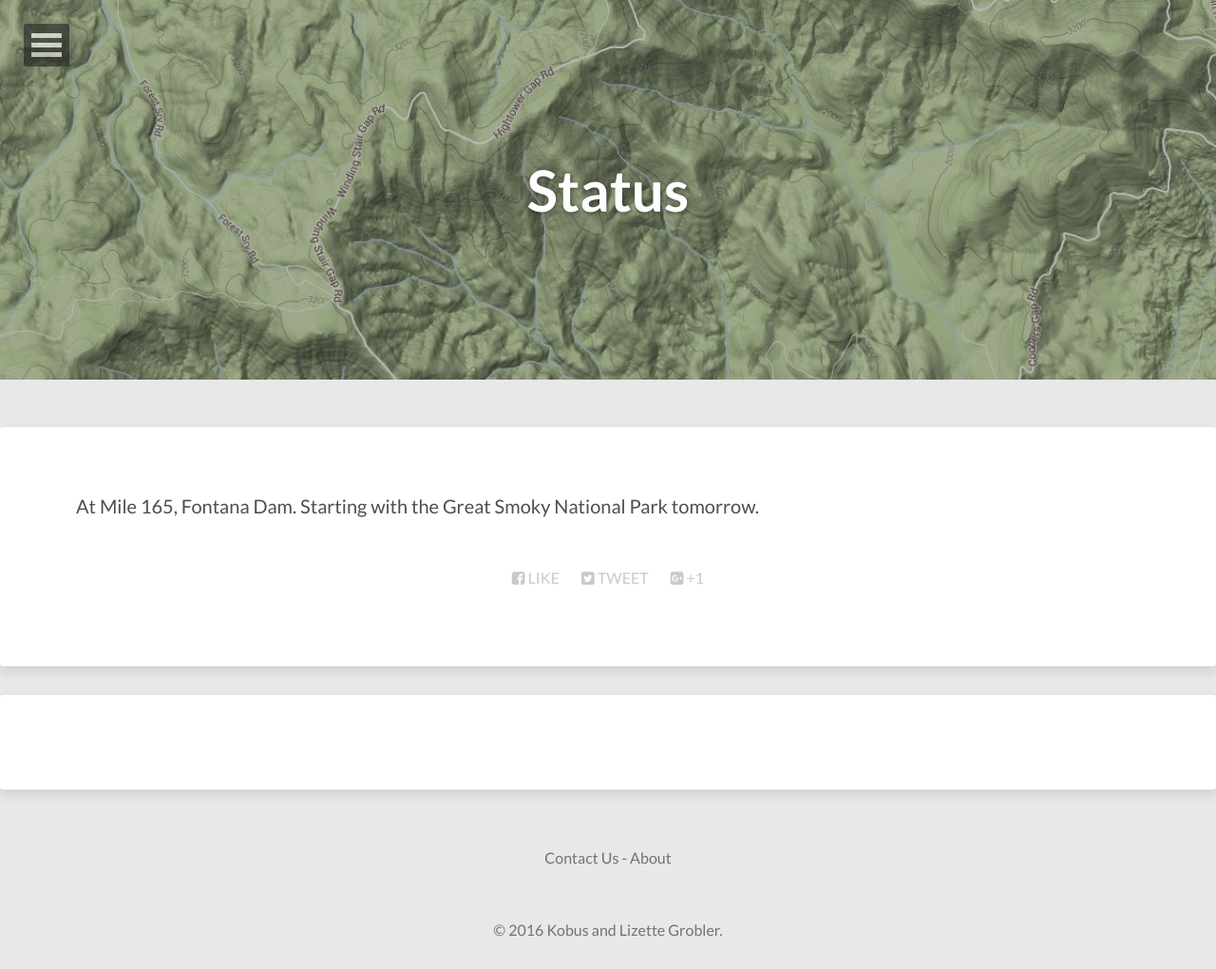
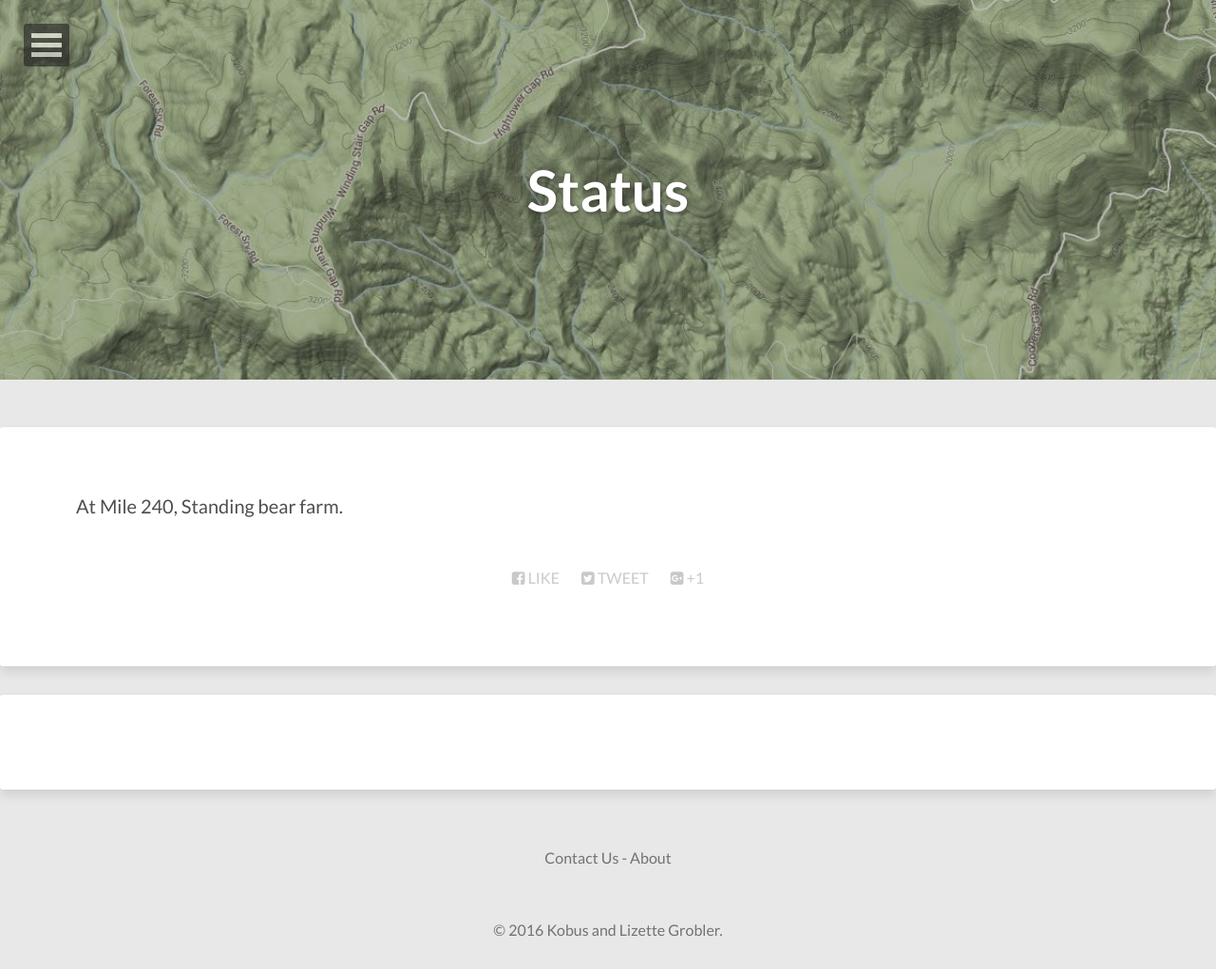
Before and after one commit to kobusgrobler/kobusgrobler.github.io, a Jekyll site: the page built from status.md, in a window 1280 px wide. Shown: the whole page at 95% size. Built offline with Jekyll 4.4.1, drawn with Linux system fonts in a browser that asks for light colours; nearby versions of some CDN libraries; comment, search, counter and statistics services are not loaded.

Commit message:
Update status.md

```diff
--- a/status.md
+++ b/status.md
@@ -6,4 +6,4 @@ image:
   feature: mountain.jpg
 ---
 
-At Mile 165, Fontana Dam. Starting with the Great Smoky National Park tomorrow.
+At Mile 240, Standing bear farm.
```
